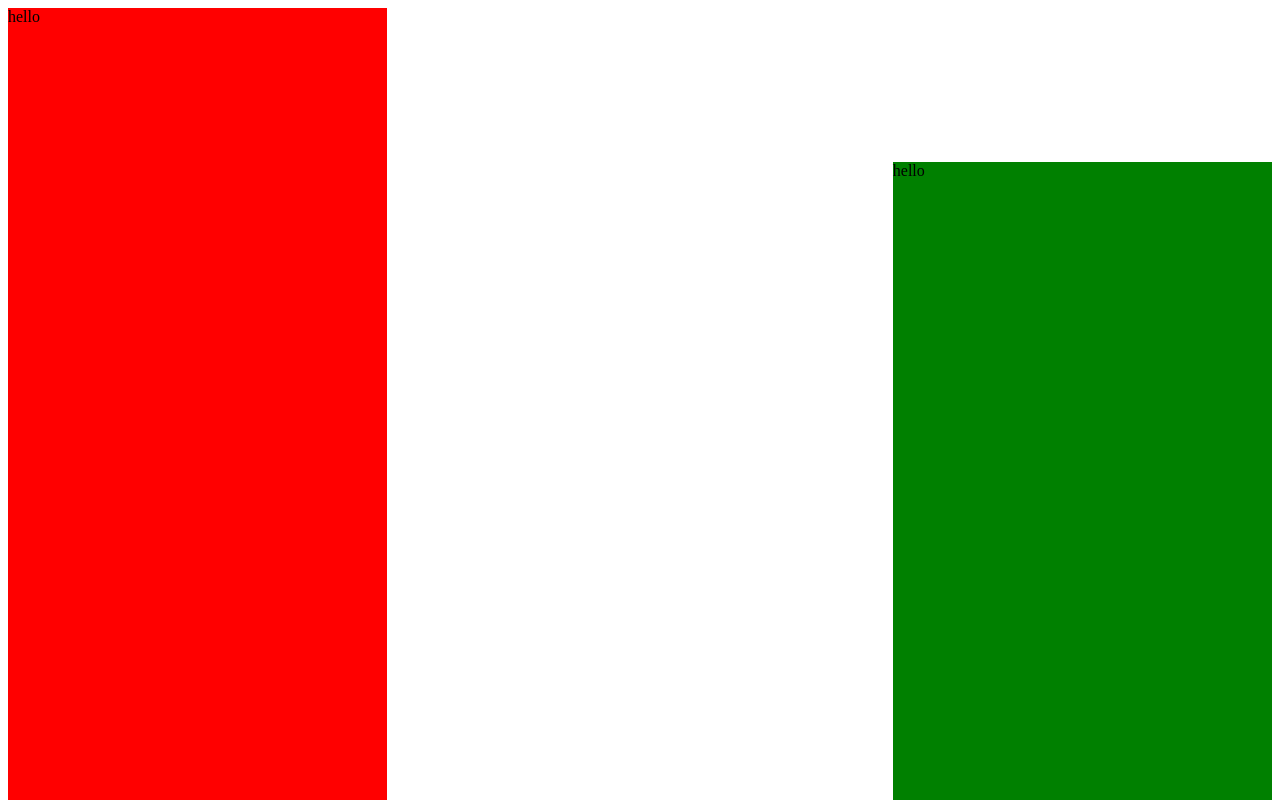
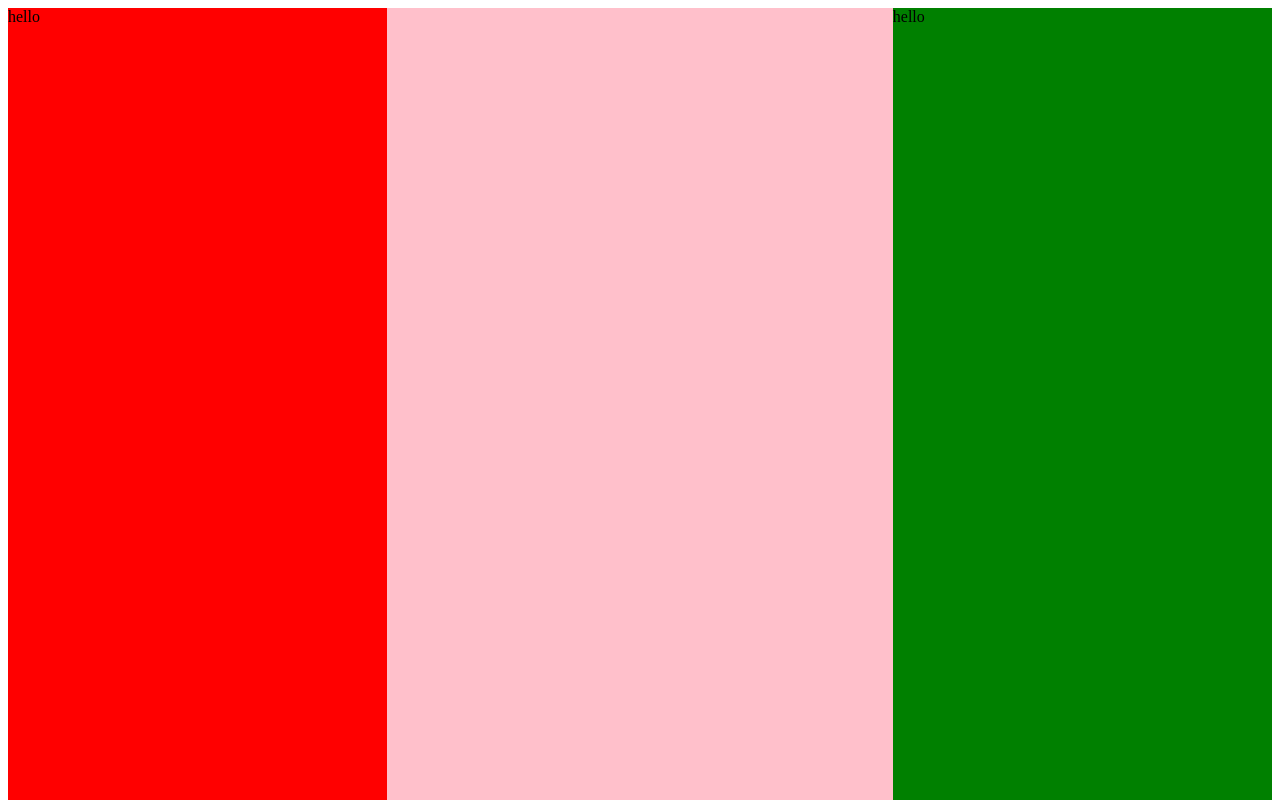
Before and after one commit to therealAJ/smart-mirror, a React app: page / in a window 1280 px wide. Shown: the top 800 px of the page. Built offline with nearby package versions, Linux system fonts and the light colour scheme.

Commit message:
added mirror

```diff
--- a/src/Mirror.jsx
+++ b/src/Mirror.jsx
@@ -2,7 +2,7 @@ import React, {Component} from 'react';
 
 class Mirror extends Component {
 
-    componentDidMount() {
+    /* componentDidMount() {
         navigator.getUserMedia(
             // constraints
             {video: true, audio: false},
@@ -18,11 +18,14 @@ class Mirror extends Component {
             }
         )
     }
+    */
 
     render() {
         return (
+            // <div className="Mirror">
+            //     <video autoPlay="true" id="videoFrame"></video>
+            // </div>
             <div className="Mirror">
-                <video autoPlay="true" id="videoFrame"></video>
             </div>
         );
     }
--- a/styles/Mirror.scss
+++ b/styles/Mirror.scss
@@ -0,0 +1,17 @@
+.Mirror {
+    position: relative;
+    height: 100%;
+    width: 40%;
+    background-color: pink;
+    float: left;
+    z-index: -100;
+
+
+    #videoFrame {
+        width: 100%;
+        height: 100%;
+        position: absolute;
+        object-fit: cover;
+    }
+
+}
--- a/styles/RightPanel.scss
+++ b/styles/RightPanel.scss
@@ -1,7 +1,7 @@
 .RightPanel {
     height: 100%;
     width: 30%;
-    float: right;
+    float: left;
     background-color: green;
     position: relative;
     z-index: 1;
```
